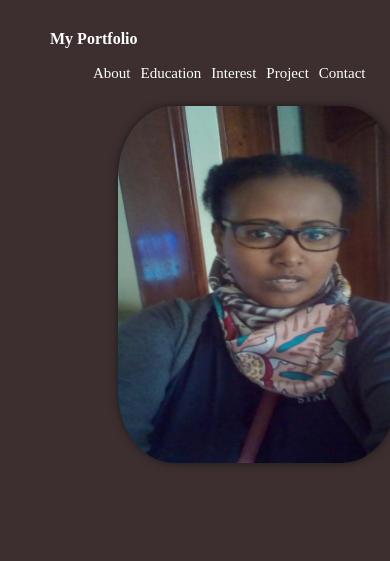
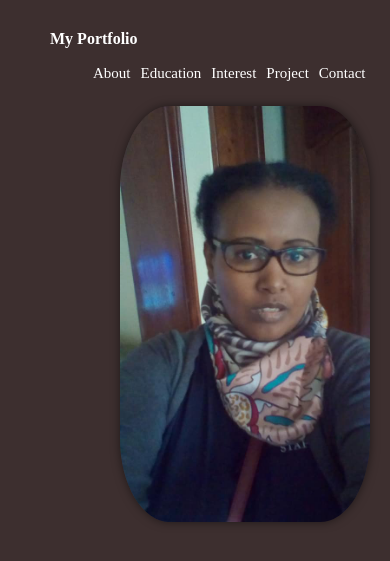
Before and after one commit to usanCode/my_portofolio, a plain HTML site: page index.html in a window 390 px wide. Shown: the part 95-656 px from the top of the page. Drawn offline with Linux system fonts and the light colour scheme; a web font is replaced by a local one.

Commit message:
still fixing issues on my mobile design.

```diff
--- a/styles.css
+++ b/styles.css
@@ -254,9 +254,8 @@ p{
         grid-column-end:2;
         grid-row-start: 4;
         grid-row-end:5;
-        margin-bottom: 10px;
-        width:400px;
-        height:510px;
+
+
 
 
     }
@@ -265,8 +264,9 @@ p{
 
         border-radius: 20%;
         box-shadow: 0 0 10px rgba(0,0,0,0.5);
-       width: 70%;
-        height: 70%;
+        width: 65%;
+        height: 65%;
+        margin-right: 10px;
     }
 
     .text-container{
```
